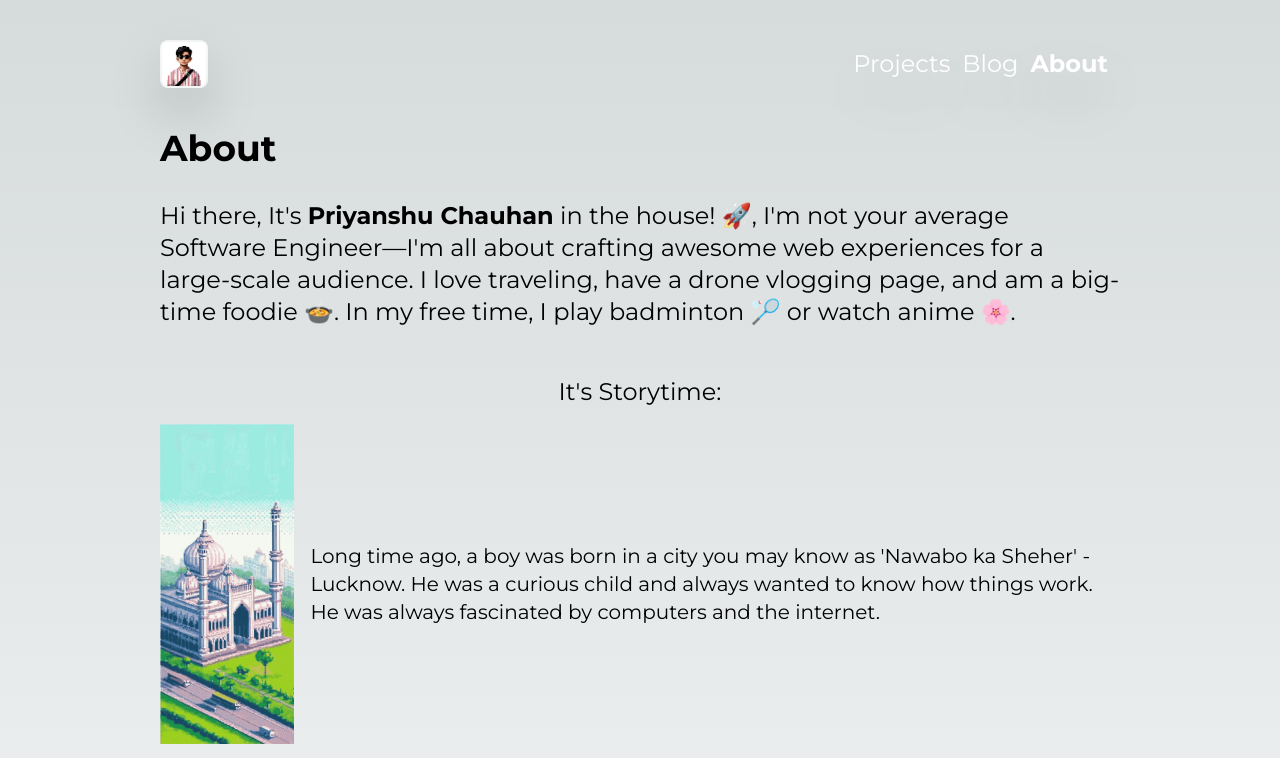
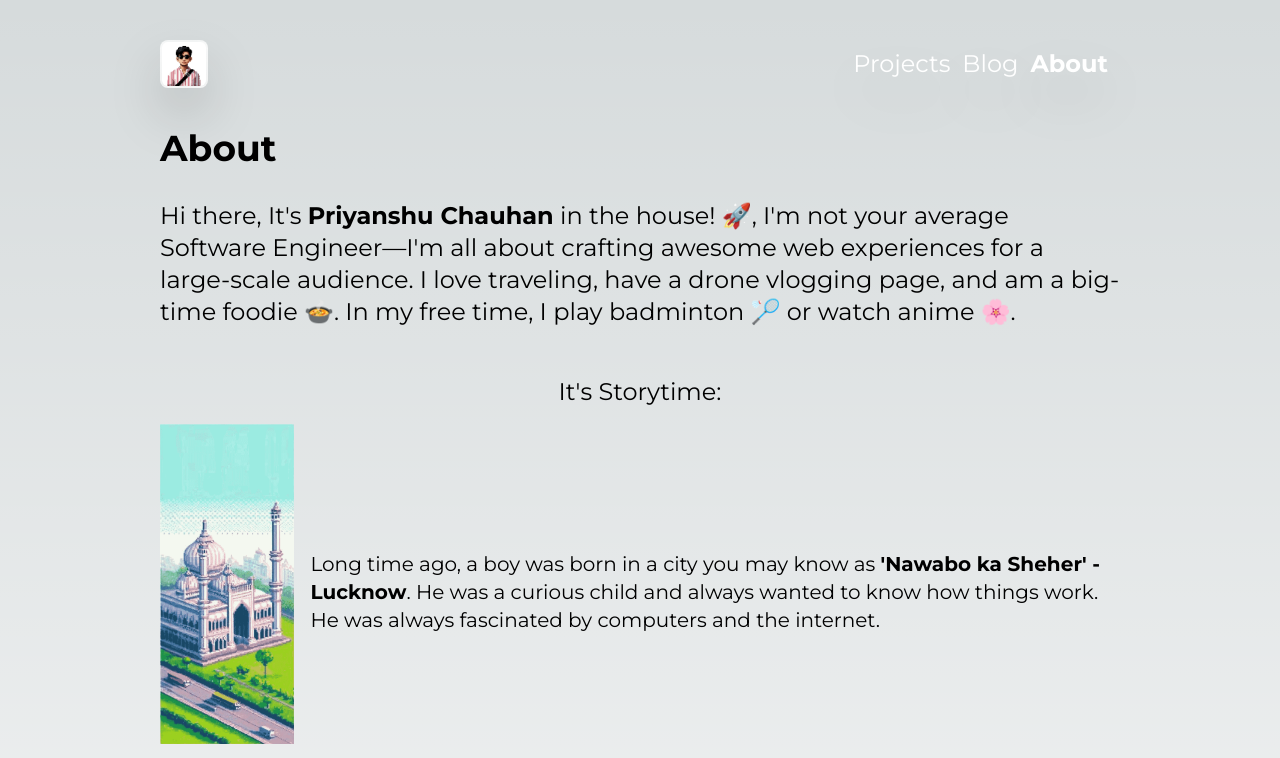
Before and after one commit to Priyanshu-C/iamstackless, a Next.js app: page /about in a window 1280 px wide. Shown: the top 758 px of the page. Built offline with nearby package versions, Linux system fonts and the light colour scheme.

Commit message:
Refactor about page and add Python to project data

```diff
--- a/app/(all-routes)/about/page.tsx
+++ b/app/(all-routes)/about/page.tsx
@@ -20,17 +20,22 @@ const page = () => {
                 <p className="text-2xl text-center mt-12">
                     It&apos;s Storytime:{" "}
                 </p>
-                <p className="text-xl text-start mt-4 flex items-center">
+                <div className="flex items-center mt-4">
                     <img
                         alt="Lucknow"
                         src="./images/about/lucknow.png"
                         className="w-80 h-80 mx-auto mr-4"
                     />{" "}
-                    Long time ago, a boy was born in a city you may know as
-                    &apos;Nawabo ka Sheher&apos; - Lucknow. He was a curious
-                    child and always wanted to know how things work. He was
-                    always fascinated by computers and the internet.
-                </p>
+                    <p className="text-xl text-start mt-4">
+                        Long time ago, a boy was born in a city you may know as{" "}
+                        <span className="font-bold">
+                            &apos;Nawabo ka Sheher&apos; - Lucknow
+                        </span>
+                        . He was a curious child and always wanted to know how
+                        things work. He was always fascinated by computers and
+                        the internet.
+                    </p>
+                </div>
                 <div className="flex items-center mt-4">
                     <p className="text-xl text-start mt-4">
                         I did my B.Tech in Information Technology from{" "}
--- a/app/(all-routes)/projects/data.tsx
+++ b/app/(all-routes)/projects/data.tsx
@@ -114,6 +114,7 @@ export const projects: ProjectsType[] = [
             "sass",
             "javascript",
             "heroku",
+            "python",
         ],
     },
 ];
```
